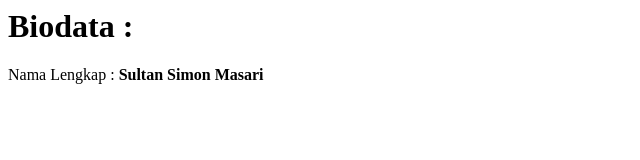
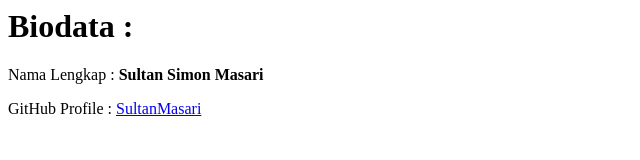
Before and after one commit to Boatbambe/sacode-2023-html-day01, a plain HTML site: page index.html in a window 1280 px wide. Shown: the whole page, without its empty margins (0-640 px from the left). Drawn offline with Linux system fonts and the light colour scheme.

Commit message:
Update index.html

```diff
--- a/index.html
+++ b/index.html
@@ -8,6 +8,11 @@
     <p>
       Nama Lengkap : <b>Sultan Simon Masari</b>
     </p>
+    <p>
+      GitHub Profile :
+      <a href="ttps://github.com/Boatbambe">
+        SultanMasari
+    </p>
   </body>
 
 </html>
```
